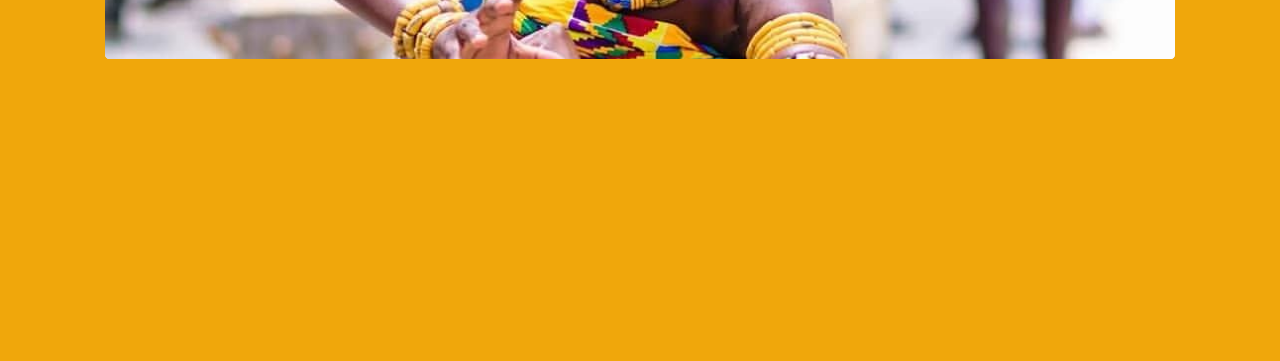
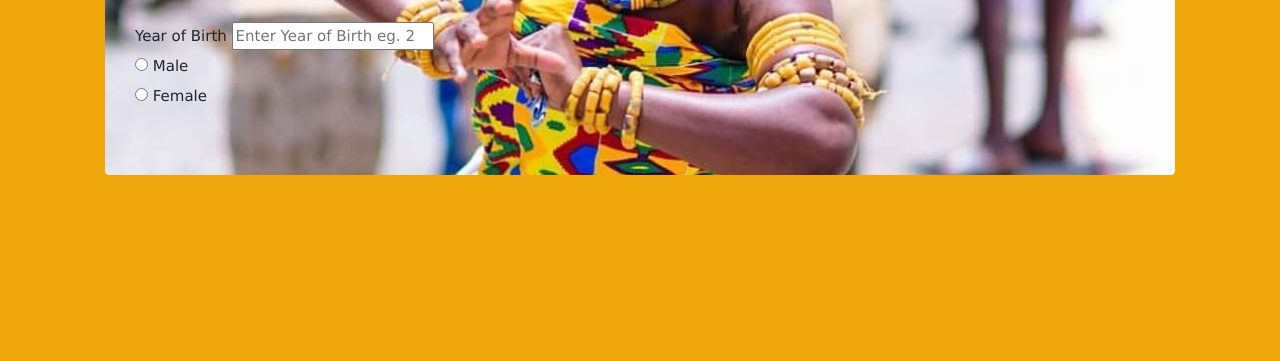
Before and after one commit to Motistrings/akan-names, a plain HTML site: page index.html in a window 1280 px wide. Shown: the part 439-800 px from the top of the page. Drawn offline with nearby package versions, Linux system fonts and the light colour scheme.

Commit message:
Added form with divs for date of Birth

```diff
--- a/css/styles.css
+++ b/css/styles.css
@@ -27,6 +27,6 @@ body {
 .akan {
   margin: 2px;
   color: white;
-  border-left: 8px solid blue;
+  border-left: 8px dotted blue;
   font-size: large;
 }
--- a/index.html
+++ b/index.html
@@ -38,9 +38,20 @@
         <p class=akan><strong>Kwasi,Kwadwo,Kwabena,Kwaku,Yaw,Kofi,Kwame</strong></p>
         <h2 class="akanNames"><strong>Female Akan Names</strong></h2>
         <p class=akan><strong>Akosua,Adwoa,Abenaa,Akua,Yaa,Afua,Ama</strong></p>
+        <br>
+        <form name="myForm" class="form" onsubmit="validate();">
+          <div class="form-1">
+          <label for="number">Year of Birth</label>
+          <input type="number" class="form-controls" id="year" placeholder="Enter Year of Birth eg. 2019" name="year">
+          </div>
+          <input type="radio" id="male" name="gender" value="male">
+          <label for="male">Male</label><br>
+          <input type="radio" id="female" name="gender" value="female">
+          <label for="female">Female</label><br>
+        </form>
         <script src="/js/script.js"></script>
         </div>
       </div>
-    </div>
+     </div>
   </body>
 </html>
```
